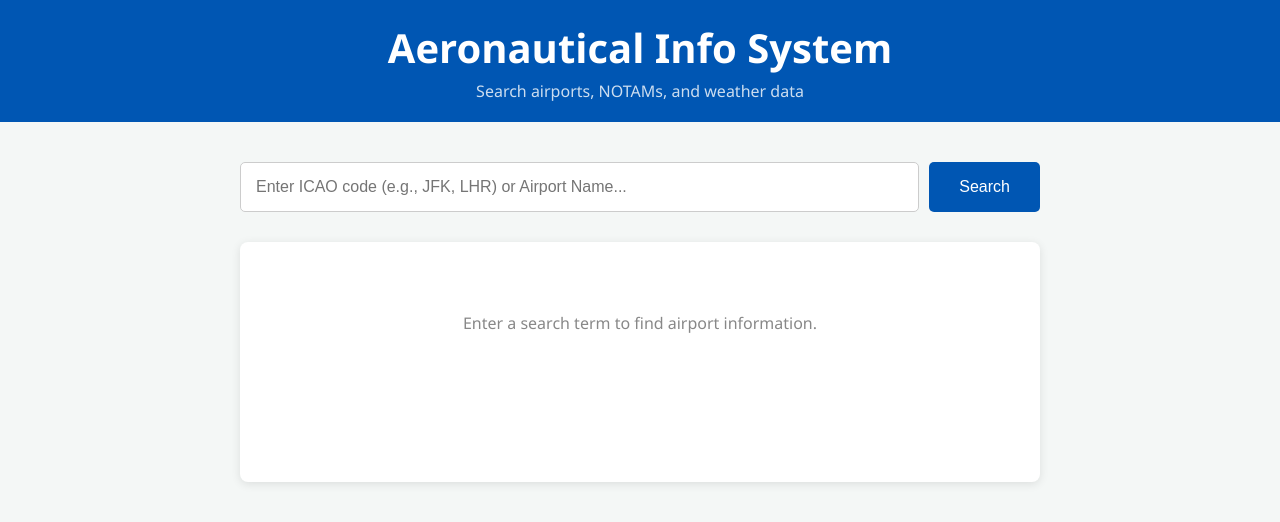
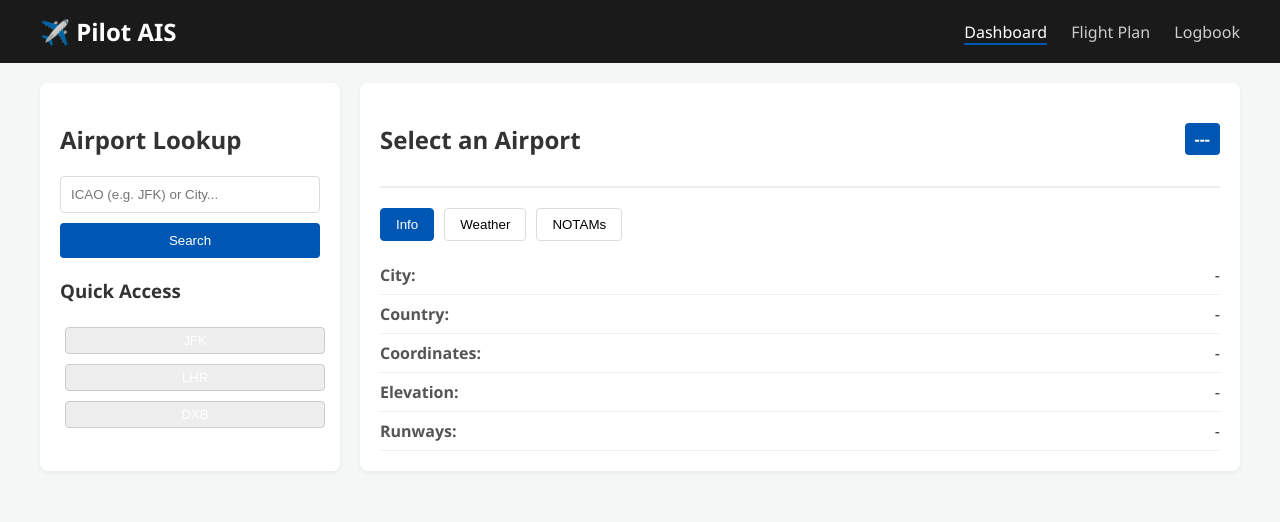
Before and after one commit to kingster852/ais, a plain HTML site: page index.html in a window 1280 px wide. Drawn offline with Linux system fonts and the light colour scheme.

Commit message:
Update dashboard UI and add HKG to database

```diff
--- a/index.html
+++ b/index.html
@@ -3,23 +3,68 @@
 <head>
     <meta charset="UTF-8">
     <meta name="viewport" content="width=device-width, initial-scale=1.0">
-    <title>Aeronautical Info System</title>
+    <title>Pilot AIS Dashboard</title>
     <link rel="stylesheet" href="style.css">
 </head>
 <body>
     <header>
-        <h1>Aeronautical Info System</h1>
-        <p>Search airports, NOTAMs, and weather data</p>
+        <div class="header-content">
+            <h1>✈️ Pilot AIS</h1>
+            <nav>
+                <a href="#" class="active">Dashboard</a>
+                <a href="#">Flight Plan</a>
+                <a href="#">Logbook</a>
+            </nav>
+        </div>
     </header>
 
     <main>
-        <div class="search-container">
-            <input type="text" id="searchInput" placeholder="Enter ICAO code (e.g., JFK, LHR) or Airport Name...">
-            <button onclick="searchAirport()">Search</button>
-        </div>
+        <div class="dashboard-grid">
+            <!-- Left: Search & Quick Actions -->
+            <div class="panel search-panel">
+                <h2>Airport Lookup</h2>
+                <input type="text" id="searchInput" placeholder="ICAO (e.g. JFK) or City...">
+                <button onclick="searchAirport()">Search</button>
 
-        <div id="results" class="results-container">
-            <div class="placeholder-text">Enter a search term to find airport information.</div>
+                <div class="quick-links">
+                    <h3>Quick Access</h3>
+                    <button onclick="loadAirport('JFK')">JFK</button>
+                    <button onclick="loadAirport('LHR')">LHR</button>
+                    <button onclick="loadAirport('DXB')">DXB</button>
+                </div>
+            </div>
+
+            <!-- Right: Information Display -->
+            <div class="panel info-panel" id="infoPanel">
+                <div class="airport-header">
+                    <h2 id="airportName">Select an Airport</h2>
+                    <span id="airportCode" class="badge">---</span>
+                </div>
+
+                <div class="tabs">
+                    <button class="tab-btn active" onclick="switchTab('info')">Info</button>
+                    <button class="tab-btn" onclick="switchTab('weather')">Weather</button>
+                    <button class="tab-btn" onclick="switchTab('notams')">NOTAMs</button>
+                </div>
+
+                <div class="tab-content" id="tabInfo">
+                    <div class="data-row"><span>City:</span> <span id="city">-</span></div>
+                    <div class="data-row"><span>Country:</span> <span id="country">-</span></div>
+                    <div class="data-row"><span>Coordinates:</span> <span id="coords">-</span></div>
+                    <div class="data-row"><span>Elevation:</span> <span id="elevation">-</span></div>
+                    <div class="data-row"><span>Runways:</span> <span id="runways">-</span></div>
+                </div>
+
+                <div class="tab-content hidden" id="tabWeather">
+                    <pre id="metarData">No data available.</pre>
+                </div>
+
+                <div class="tab-content hidden" id="tabNotams">
+                    <ul id="notamsList">
+                        <li>No active NOTAMs.</li>
+                    </ul>
+                </div>
+            </div>
         </div>
     </main>
 
--- a/style.css
+++ b/style.css
@@ -1,97 +1,137 @@
+:root {
+    --primary: #0056b3;
+    --dark: #1a1a1a;
+    --light: #f4f7f6;
+    --card-bg: #ffffff;
+    --text: #333;
+}
+
 body {
     font-family: 'Segoe UI', Tahoma, Geneva, Verdana, sans-serif;
-    background-color: #f4f7f6;
+    background-color: var(--light);
     margin: 0;
-    padding: 0;
-    color: #333;
+    color: var(--text);
 }
 
 header {
-    background-color: #0056b3;
+    background-color: var(--dark);
     color: white;
-    padding: 20px;
-    text-align: center;
+    padding: 15px 20px;
 }
 
-header h1 {
-    margin: 0;
-    font-size: 2.5rem;
+.header-content {
+    display: flex;
+    justify-content: space-between;
+    align-items: center;
+    max-width: 1200px;
+    margin: 0 auto;
 }
 
-header p {
-    margin: 5px 0 0;
-    opacity: 0.8;
+header h1 { margin: 0; font-size: 1.5rem; }
+
+nav a {
+    color: #ccc;
+    text-decoration: none;
+    margin-left: 20px;
+    font-weight: 500;
 }
 
+nav a.active { color: white; border-bottom: 2px solid var(--primary); }
+
 main {
-    max-width: 800px;
-    margin: 40px auto;
+    max-width: 1200px;
+    margin: 20px auto;
     padding: 0 20px;
 }
 
-.search-container {
-    display: flex;
-    gap: 10px;
-    margin-bottom: 30px;
+.dashboard-grid {
+    display: grid;
+    grid-template-columns: 300px 1fr;
+    gap: 20px;
 }
 
-input {
-    flex: 1;
-    padding: 15px;
-    font-size: 16px;
-    border: 1px solid #ccc;
-    border-radius: 5px;
+.panel {
+    background: var(--card-bg);
+    padding: 20px;
+    border-radius: 8px;
+    box-shadow: 0 2px 5px rgba(0,0,0,0.05);
 }
 
-button {
-    padding: 15px 30px;
-    font-size: 16px;
-    background-color: #0056b3;
+.search-panel input {
+    width: 100%;
+    padding: 10px;
+    margin-bottom: 10px;
+    border: 1px solid #ddd;
+    border-radius: 4px;
+    box-sizing: border-box;
+}
+
+.search-panel button {
+    width: 100%;
+    padding: 10px;
+    background: var(--primary);
     color: white;
     border: none;
-    border-radius: 5px;
+    border-radius: 4px;
     cursor: pointer;
 }
 
-button:hover {
-    background-color: #004494;
+.quick-links { margin-top: 20px; }
+.quick-links button {
+    margin: 5px;
+    padding: 5px 10px;
+    background: #eee;
+    border: 1px solid #ccc;
+    border-radius: 4px;
+    cursor: pointer;
 }
 
-.results-container {
-    background: white;
-    padding: 20px;
-    border-radius: 8px;
-    box-shadow: 0 2px 10px rgba(0,0,0,0.1);
-    min-height: 200px;
+.airport-header {
+    display: flex;
+    justify-content: space-between;
+    align-items: center;
+    margin-bottom: 20px;
+    border-bottom: 2px solid #eee;
+    padding-bottom: 10px;
 }
 
-.placeholder-text {
-    color: #888;
-    text-align: center;
-    margin-top: 50px;
+.badge {
+    background: var(--primary);
+    color: white;
+    padding: 5px 10px;
+    border-radius: 4px;
+    font-weight: bold;
 }
 
-.airport-card {
-    border-bottom: 1px solid #eee;
-    padding: 15px 0;
+.tabs { display: flex; gap: 10px; margin-bottom: 15px; }
+.tab-btn {
+    padding: 8px 15px;
+    background: none;
+    border: 1px solid #ddd;
+    border-radius: 4px;
+    cursor: pointer;
+}
+.tab-btn.active { background: var(--primary); color: white; border-color: var(--primary); }
+
+.data-row {
+    display: flex;
+    justify-content: space-between;
+    padding: 8px 0;
+    border-bottom: 1px solid #f0f0f0;
 }
 
-.airport-card:last-child {
-    border-bottom: none;
+.data-row span:first-child { font-weight: bold; color: #555; }
+
+.hidden { display: none; }
+
+pre {
+    background: #222;
+    color: #0f0;
+    padding: 15px;
+    border-radius: 5px;
+    font-family: monospace;
+    overflow-x: auto;
 }
 
-.airport-code {
-    font-weight: bold;
-    color: #0056b3;
-    font-size: 1.2rem;
-}
-
-.airport-name {
-    font-size: 1.1rem;
-    margin: 5px 0;
-}
-
-.airport-details {
-    color: #666;
-    font-size: 0.9rem;
-}
+ul { padding-left: 20px; }
+li { margin-bottom: 5px; }
```
